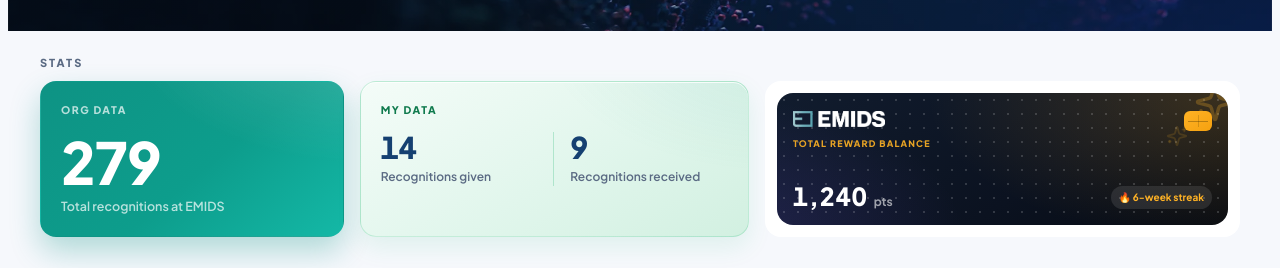
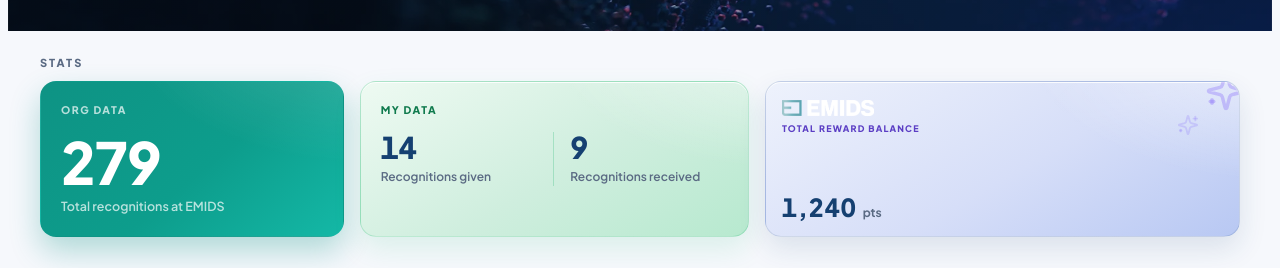
Before and after one commit to syed-ayan-emids/rewards_recog, a React (Vite) app: page / in a window 1280 px wide. Shown: the part 271-539 px from the top of the page. Built offline with nearby package versions, Linux system fonts and the light colour scheme; grey boxes are pictures that could not be loaded; the HTML template or start-up script is replaced by a standard one.

Commit message:
Dashboard: balance card on lavender gradient; composer copy trims; remove chip and streak pill

```diff
--- a/src/components/Composer.tsx
+++ b/src/components/Composer.tsx
@@ -109,7 +109,6 @@
           <span className="flex h-10 w-10 items-center justify-center rounded-xl bg-navy"><PartyPopper size={18} className="text-gold" /></span>
           <div className="min-w-0">
             <p className="text-[17px] font-extrabold tracking-tight text-navy">New Congrats</p>
-            <p className="text-[11.5px] text-muted">Recognition in under 30 seconds — no forms, just the specific thing</p>
           </div>
         </div>
       </header>
@@ -352,8 +351,7 @@
 
       {/* Footer */}
       <footer className="border-t border-line bg-white">
-        <div className="mx-auto flex w-full max-w-6xl items-center justify-between gap-3 px-4 py-3.5 sm:px-6">
-          <p className="tnum text-[12px] text-muted">≈ {7 + Math.floor(msg.length / 90)} seconds · {visibility === 'public' ? 'public post' : 'quiet note'}{points > 0 ? ` · ${points} pts from team pool` : ''}</p>
+        <div className="mx-auto flex w-full max-w-6xl items-center justify-end gap-3 px-4 py-3.5 sm:px-6">
           <div className="flex gap-2">
             <Btn variant="ghost" onClick={closeComposer}>Cancel</Btn>
             <Btn variant="primary" onClick={submit} disabled={!canSend} className="px-5">
--- a/src/index.css
+++ b/src/index.css
@@ -108,6 +108,15 @@
 .rail-scroll::-webkit-scrollbar-thumb { background: #d4dcea; border-radius: 8px; }
 .rail-scroll::-webkit-scrollbar-track { background: transparent; }
 
+/* Balance bank card — soft blue-violet to match the stat family */
+.bank-aurora {
+  background:
+    radial-gradient(420px 240px at 108% -30%, rgba(255, 255, 255, 0.60), transparent 60%),
+    linear-gradient(150deg, #eef2fc 0%, #d6def8 55%, #b8c8f3 100%);
+  border-color: rgba(21, 64, 113, 0.14);
+  box-shadow: inset 0 1px 0 rgba(255, 255, 255, 0.85), 0 12px 28px rgba(21, 64, 113, 0.12);
+}
+
 .hero-room {
   background:
     radial-gradient(900px 320px at 8% 0%, rgba(255, 178, 36, 0.14), transparent 65%),
@@ -131,18 +140,10 @@
 
 .card-my {
   background:
-    radial-gradient(380px 220px at 108% -30%, rgba(14, 147, 132, 0.10), transparent 62%),
-    linear-gradient(150deg, #f4fcf8 0%, #e1f6ec 55%, #d2f0e1 100%);
-  border-color: rgba(23, 178, 106, 0.20);
-  box-shadow: inset 0 1px 0 rgba(255, 255, 255, 0.80), 0 10px 24px rgba(23, 178, 106, 0.10);
-}
-
-/* Balance bank card — graphite premium */
-.bank-aurora {
-  background:
-    radial-gradient(520px 260px at 100% 0%, rgba(255, 178, 36, 0.20), transparent 58%),
-    radial-gradient(400px 240px at -10% 110%, rgba(122, 90, 248, 0.18), transparent 58%),
-    linear-gradient(145deg, #111c2e 0%, #0b1220 60%, #060a12 100%);
+    radial-gradient(380px 220px at 108% -30%, rgba(255, 255, 255, 0.55), transparent 60%),
+    linear-gradient(150deg, #eefaf2 0%, #cfeede 55%, #b7e9cf 100%);
+  border-color: rgba(23, 178, 106, 0.22);
+  box-shadow: inset 0 1px 0 rgba(255, 255, 255, 0.85), 0 12px 28px rgba(23, 178, 106, 0.12);
 }
 
 /* Hero backdrop (static washes + neutral sweep) */
--- a/src/screens/Home.tsx
+++ b/src/screens/Home.tsx
@@ -64,29 +64,22 @@
         </Card>
 
         {/* Total reward balance — bank card */}
-        <div className="bg-white p-3" style={{ borderRadius: 16 }}>
-          <div className="bank-aurora relative h-full overflow-hidden" style={{ borderRadius: 16 }}>
-            <div className="dotgrid relative flex h-full flex-col p-4">
-              <Sparkles size={42} className="absolute -right-2 -top-3 text-gold/25" aria-hidden />
-              <Sparkles size={22} className="absolute right-10 top-8 text-gold/15" aria-hidden />
+        <Card className="bank-aurora relative h-full overflow-hidden">
+            <div className="relative flex h-full flex-col p-4">
+              <Sparkles size={42} className="absolute -right-2 -top-3 text-violet/30" aria-hidden />
+              <Sparkles size={22} className="absolute right-10 top-8 text-violet/20" aria-hidden />
               <div className="flex items-start justify-between gap-2">
                 <img src="/emids-logo-tight.png" alt="emids" className="mt-0.5 h-4 w-auto shrink-0" />
-                <span className="relative mt-0.5 h-5 w-7 shrink-0 overflow-hidden rounded-md bg-gradient-to-br from-gold to-[#F5A10E]">
-                  <span className="absolute inset-x-1 top-1/2 h-px bg-[#3d2b00]/35" />
-                  <span className="absolute inset-y-1 left-1/2 w-px bg-[#3d2b00]/20" />
-                </span>
               </div>
-              <p className="mt-1.5 text-[9px] font-extrabold uppercase tracking-[0.13em] text-gold/90">Total reward balance</p>
+              <p className="mt-1.5 text-[9px] font-extrabold uppercase tracking-[0.13em] text-violet-ink">Total reward balance</p>
               <div className="mt-auto flex items-end justify-between gap-2 pt-3">
-                <p className="tnum text-[25px] font-extrabold leading-none tracking-[0.04em] text-white">
+                <p className="tnum text-[25px] font-extrabold leading-none tracking-[0.04em] text-navy">
                   {fmtNum(useCountUp(balance))}
-                  <span className="ml-1.5 text-[12px] font-bold tracking-normal text-white/60">pts</span>
+                  <span className="ml-1.5 text-[12px] font-bold tracking-normal text-muted">pts</span>
                 </p>
-                <span className="tnum shrink-0 rounded-full bg-white/10 px-2 py-1 text-[10px] font-bold text-gold">🔥 6-week streak</span>
               </div>
             </div>
-          </div>
-        </div>
+        </Card>
       </div>
 
       {/* Quick cards */}
```
